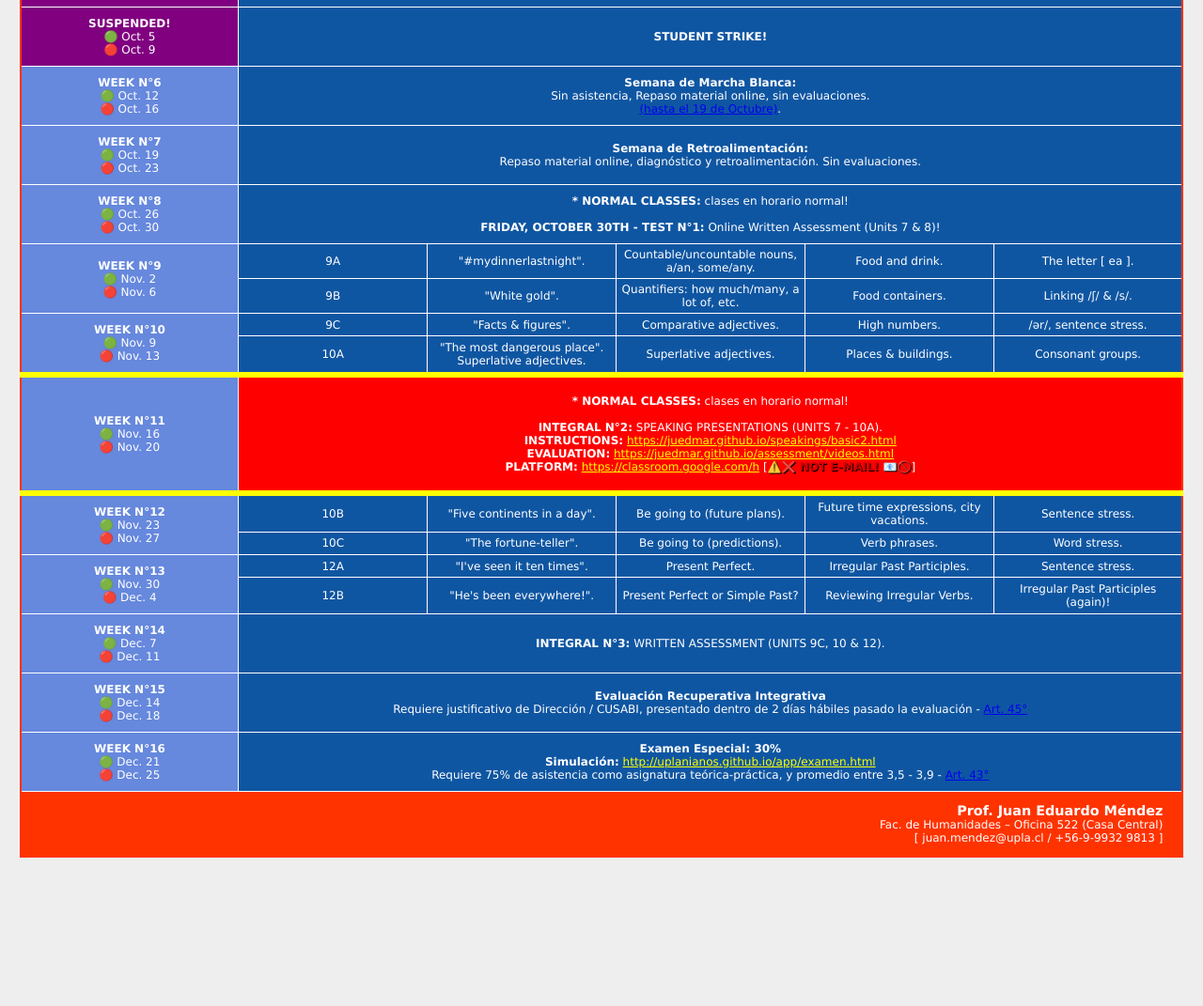
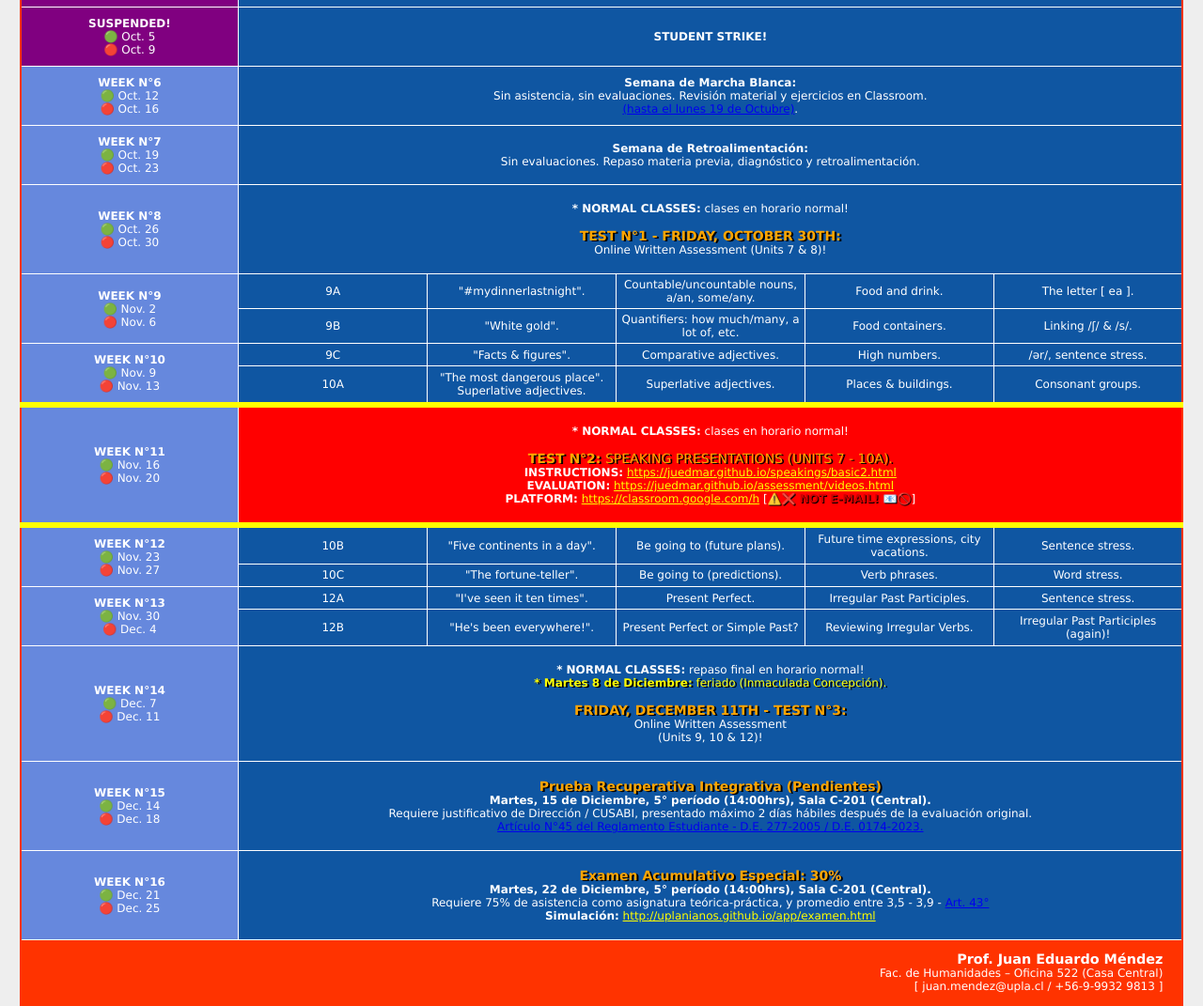
Before and after one commit to Juedmar/calendar, a plain HTML site: page index.html in a window 1280 px wide. Shown: the part 683-1754 px from the top of the page at 94% size. Before the commit the page ends 1640 px from the top, so only its background shows below. Drawn offline with Linux system fonts and the light colour scheme.

Commit message:
Add files via upload

```diff
--- a/index.html
+++ b/index.html
@@ -166,8 +166,8 @@
  <td style="border: 1px solid white; background-color: #6688DD; padding: 10px 4px;"><p><b>WEEK N°6</b><br>🟢 Oct. 12<br>🔴 Oct. 16</p></td>
  <td style="border: 1px solid white;" onmouseover="this.style.background='#FF8800';" onmouseout="this.style.background='';" colspan="5">
  <b>Semana de Marcha Blanca:</b><br>
- Sin asistencia, Repaso material online, sin evaluaciones.<br>
- <a href="mail_vicerrectoria.pdf">(hasta el 19 de Octubre)</a>.
+ Sin asistencia, sin evaluaciones. Revisión material y ejercicios en Classroom.<br>
+ <a href="mail_vicerrectoria.pdf">(hasta el lunes 19 de Octubre)</a>.
  </td>
 </tr>
 
@@ -177,7 +177,7 @@
  <td style="border: 1px solid white; background-color: #6688DD; padding: 10px 4px;"><p><b>WEEK N°7</b><br>🟢 Oct. 19<br>🔴 Oct. 23</p></td>
  <td style="border: 1px solid white;" onmouseover="this.style.background='#FF8800';" onmouseout="this.style.background='';" colspan="5">
  <b>Semana de Retroalimentación:</b><br>
- Repaso material online, diagnóstico y retroalimentación. Sin evaluaciones.</td>
+ Sin evaluaciones. Repaso materia previa, diagnóstico y retroalimentación.</td>
 </tr>
 
 
@@ -185,8 +185,12 @@
 <tr onmouseover="this.style.backgroundColor='#6688DD'" onmouseout="this.style.backgroundColor='';" id="week8">
  <td style="border: 1px solid white; background-color: #6688DD; padding: 10px 4px;"><p><b>WEEK N°8</b><br>🟢 Oct. 26<br>🔴 Oct. 30</p></td>
  <td style="border: 1px solid white;" onmouseover="this.style.background='#FF0000';" onmouseout="this.style.background='';" colspan="5">
+ <br>
  <b>* NORMAL CLASSES:</b> clases en horario normal!<br><br>
- <b>FRIDAY, OCTOBER 30TH - TEST N°1:</b> Online Written Assessment (Units 7 & 8)!</td>
+ <b><font color="orange" style="text-shadow: 2px 1px black; font-size: 14px;">TEST N°1 - FRIDAY, OCTOBER 30TH:</b></font><br>
+ Online Written Assessment (Units 7 & 8)!<br>
+ <br>
+ </td>
 </tr>
 
 
@@ -235,7 +239,7 @@
  <td style="border: 1px solid white; background-color: #6688DD; padding: 10px 4px;"><p><b>WEEK N°11</b><br>🟢 Nov. 16<br>🔴 Nov. 20</p></td>
  <td style="border: 1px solid white;" onmouseover="this.style.background='#FF0000';" onmouseout="this.style.background='';" colspan="5">
  <br><b>* NORMAL CLASSES:</b> clases en horario normal!<br><br>
- <b>INTEGRAL N°2:</b> SPEAKING PRESENTATIONS (UNITS 7 - 10A).<BR>
+ <b><font color="orange" style="text-shadow: 2px 1px black; font-size: 14px;">TEST N°2:</b> SPEAKING PRESENTATIONS (UNITS 7 - 10A).</font><BR>
  <b>INSTRUCTIONS:</b> <a href="https://juedmar.github.io/speakings/basic2.html" target="_blank" style="color: yellow;">https://juedmar.github.io/speakings/basic2.html</a><br>
  <b>EVALUATION:</b> <a href="https://juedmar.github.io/assessment/videos.html" target="_blank" style="color: yellow;">https://juedmar.github.io/assessment/videos.html</a><br>
  <b>PLATFORM:</b> <a href="https://classroom.google.com/h" target="_blank" style="color: yellow;">https://classroom.google.com/h</a>
@@ -287,7 +291,13 @@
 <tr onmouseover="this.style.backgroundColor='#6688DD'" onmouseout="this.style.backgroundColor='';" id="week14">
  <td style="border: 1px solid white; background-color: #6688DD; padding: 10px 4px;"><p><b>WEEK N°14</b><br>🟢 Dec. 7<br>🔴 Dec. 11</p></td>
  <td style="border: 1px solid white;" onmouseover="this.style.background='#FF0000';" onmouseout="this.style.background='';" colspan="5">
- <b>INTEGRAL N°3:</b> WRITTEN ASSESSMENT (UNITS 9C, 10 & 12).</td>
+ <br>
+ <b>* NORMAL CLASSES:</b> repaso final en horario normal!<br>
+ <b><font color="yellow" style="text-shadow: 2px 1px black;">* Martes 8 de Diciembre:</b> feriado (Inmaculada Concepción).</font><br><br>
+ <b><font color="orange" style="text-shadow: 2px 1px black; font-size: 14px;">FRIDAY, DECEMBER 11TH - TEST N°3:</b></font><br>
+ Online Written Assessment<br>
+ (Units 9, 10 & 12)!<br><br>
+ </td>
 </tr>
 
 
@@ -295,8 +305,13 @@
 <tr onmouseover="this.style.backgroundColor='#6688DD'" onmouseout="this.style.backgroundColor='';" id="week15">
  <td style="border: 1px solid white; background-color: #6688DD; padding: 10px 4px;"><p><b>WEEK N°15</b><br>🟢 Dec. 14<br>🔴 Dec. 18</p></td>
  <td style="border: 1px solid white;" onmouseover="this.style.background='#FF8800';" onmouseout="this.style.background='';" colspan="5">
- <b>Evaluación Recuperativa Integrativa</b><br>
- Requiere justificativo de Dirección / CUSABI, presentado dentro de 2 días hábiles pasado la evaluación - <font color="blue"><a href="https://uplanianos.github.io/app/manual-completo.html#art45" target="_blank">Art. 45°</a></font></td>
+ <br>
+ <b><font color="orange" style="text-shadow: 2px 1px black; font-size: 14px;">Prueba Recuperativa Integrativa (Pendientes)</b></font><br>
+ <b>Martes, 15 de Diciembre, 5° período (14:00hrs), Sala C-201 (Central).</b><br>
+ Requiere justificativo de Dirección / CUSABI, presentado máximo 2 días hábiles después de la evaluación original.<br>
+ <font color="blue"><a href="https://uplanianos.github.io/app/manual-completo.html#art45" target="_blank">Artículo N°45 del Reglamento Estudiante - D.E. 277-2005 / D.E. 0174-2023.</a></font>
+ <br><br>
+ </td>
 </tr>
 
 
@@ -304,9 +319,13 @@
 <tr onmouseover="this.style.backgroundColor='#6688DD'" onmouseout="this.style.backgroundColor='';" id="week16">
  <td style="border: 1px solid white; background-color: #6688DD; padding: 10px 4px;"><p><b>WEEK N°16</b><br>🟢 Dec. 21<br>🔴 Dec. 25</p></td>
  <td style="border: 1px solid white;" onmouseover="this.style.background='#FF8800';" onmouseout="this.style.background='';" colspan="5">
- <b>Examen Especial: 30%</b><br>
+ <br>
+ <b><font color="orange" style="text-shadow: 2px 1px black; font-size: 14px;">Examen Acumulativo Especial: 30%</b></font><br>
+ <b>Martes, 22 de Diciembre, 5° período (14:00hrs), Sala C-201 (Central).</b><br>
+ Requiere 75% de asistencia como asignatura teórica-práctica, y promedio entre 3,5 - 3,9 - <font color="blue"><a href="https://uplanianos.github.io/app/manual-completo.html#art43" target="_blank">Art. 43°</a></font><br>
  <b>Simulación:</b> <a href="http://uplanianos.github.io/app/examen.html" target="_blank" style="color: yellow;">http://uplanianos.github.io/app/examen.html</a><br>
- Requiere 75% de asistencia como asignatura teórica-práctica, y promedio entre 3,5 - 3,9 - <font color="blue"><a href="https://uplanianos.github.io/app/manual-completo.html#art43" target="_blank">Art. 43°</a></font><br></td>
+ <br>
+ </td>
 </tr>
 
 
```
